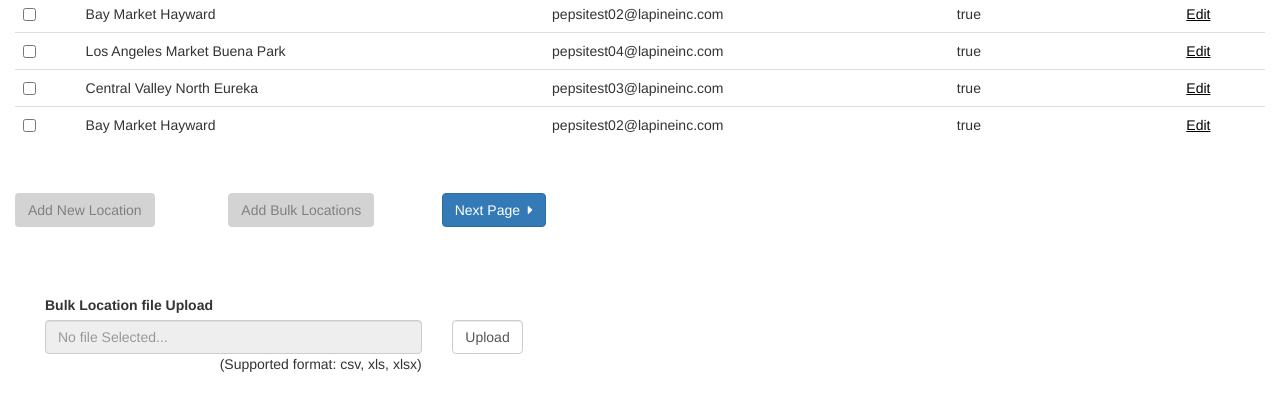
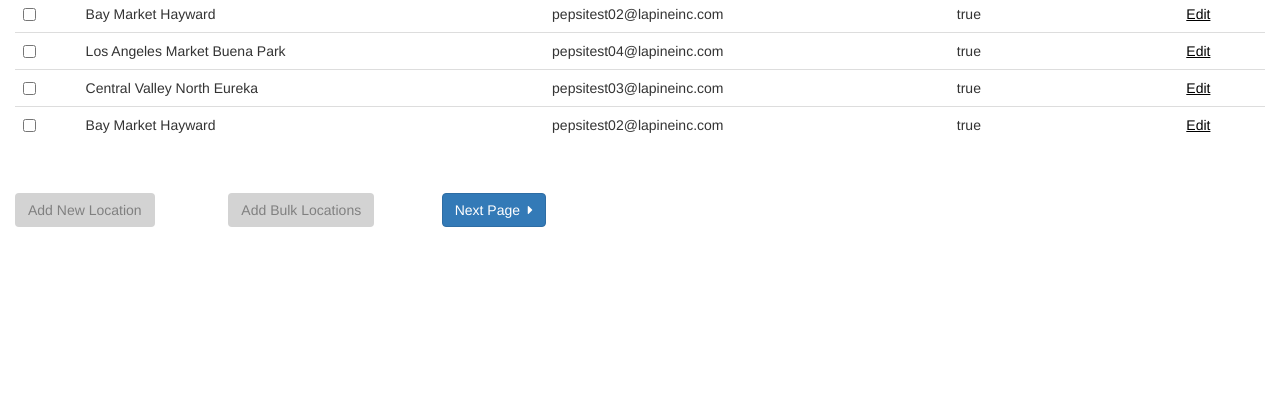
Before and after one commit to nitin-kujur/mnblkdhdjsgfjs, a PHP site: page / in a window 1280 px wide. Shown: the part 835-1252 px from the top of the page. After the commit the page ends 1062 px from the top, so only its background shows below. Run offline with PHP 8.4, Linux system fonts and the light colour scheme; some libraries are stand-ins or nearby versions.

Commit message:
first commit

```diff
--- a/index.php
+++ b/index.php
@@ -209,7 +209,7 @@
 
 			  <h2>&nbsp;</h2>
 
-			  <div id="csv_upload" class="collapse in">
+			  <div id="csv_upload" class="collapse">
 			  	<div class="form-group">
 			    	<div class="col-md-12">
 			    		<div class="col-md-4">
```
